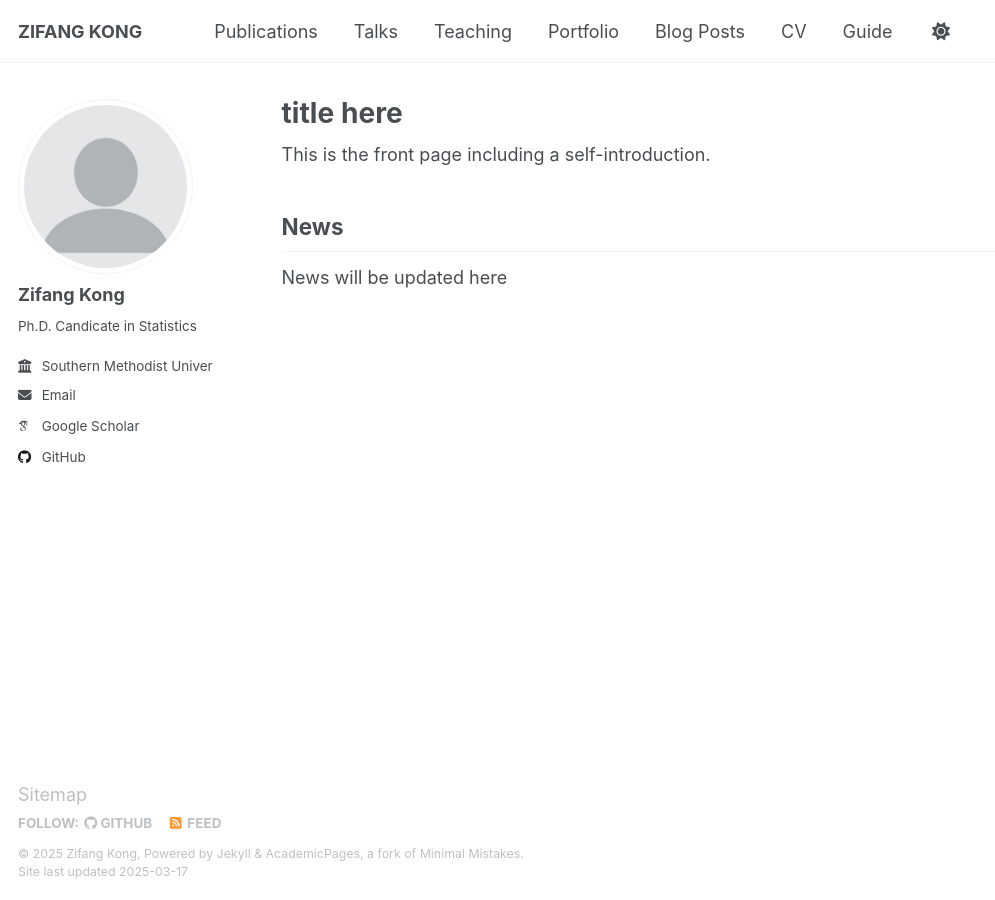
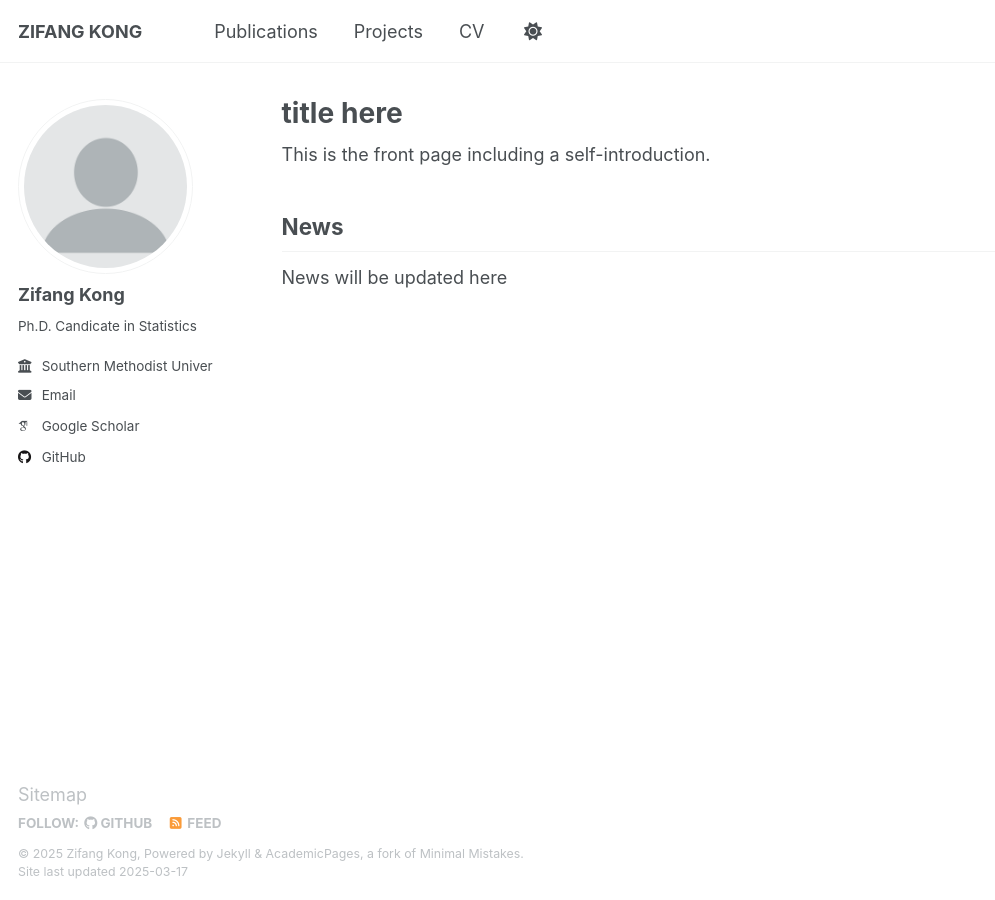
Before and after one commit to zifangkong/zifangkong.github.io, a Jekyll site: the page built from _pages/about.md, in a window 1280 px wide. Shown: the whole page, without its empty margins (0-995 px from the left). Built offline with Jekyll 4.4.1, drawn with Linux system fonts in a browser that asks for light colours; some web fonts are replaced.

Commit message:
Update navigation.yml

```diff
--- a/_data/navigation.yml
+++ b/_data/navigation.yml
@@ -11,17 +11,17 @@ main:
   - title: "Publications"
     url: /publications/
 
-  - title: "Talks"
-    url: /talks/
+  # - title: "Talks"
+  #   url: /talks/
 
-  - title: "Teaching"
+  - title: "Projects"
     url: /teaching/
 
-  - title: "Portfolio"
-    url: /portfolio/
+  # - title: "Portfolio"
+  #   url: /portfolio/
 
-  - title: "Blog Posts"
-    url: /year-archive/
+  # - title: "Blog Posts"
+  #   url: /year-archive/
 
   - title: "CV"
     url: /cv/
@@ -29,5 +29,5 @@ main:
   # - title: "CV"
   #   url: /cv-json/
 
-  - title: "Guide"
-    url: /markdown/
+  # - title: "Guide"
+  #   url: /markdown/
```
